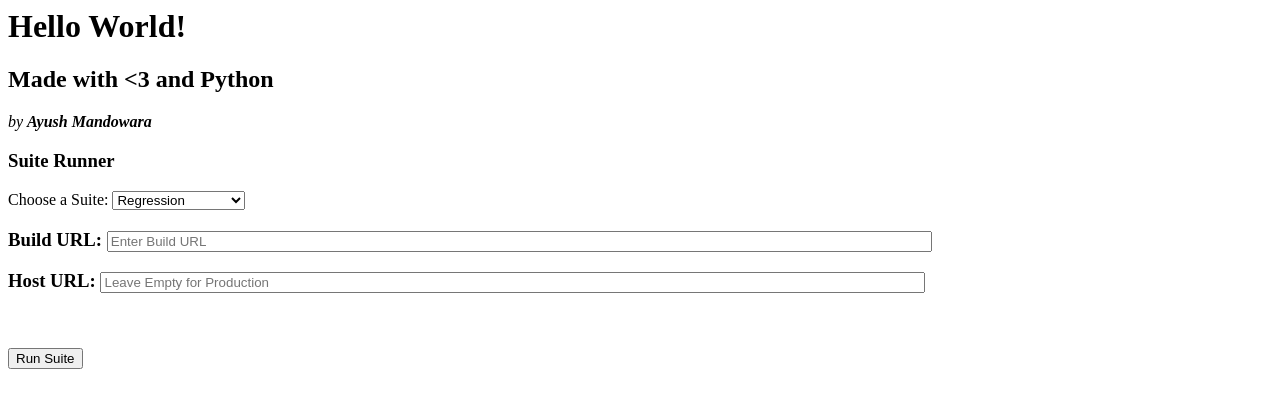
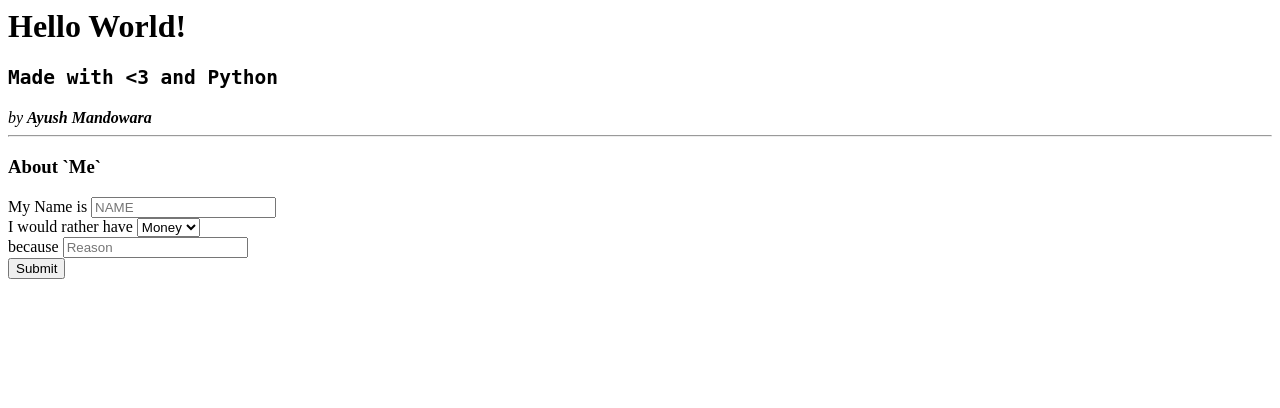
Before and after one commit to ayushxx7/flask_test, a Flask app: page /html_to_flask in a window 1280 px wide. Shown: the top 408 px of the page. Run offline with Flask 2, Linux system fonts and the light colour scheme.

Commit message:
refactoring: current state = breaking changes.

```diff
--- a/app.py
+++ b/app.py
@@ -46,19 +46,18 @@ def get_tweet_via_tweet_id(tweet_id='0'):
     return f"<h1>{tweet}</h1>"
 
 
-@app.route('/run', methods=['POST', 'GET']) # specificying POST is important, else you will get 'Method not allowed' error.
+@app.route('/run', methods=['POST','GET']) # specificying POST is important, else you will get 'Method not allowed' error.
 def run_suite_util():
+  return f'{request.form}'
+  print('request.form', request.form)
+  name = request.form['name'] # accessing variables from your form elements.
+  choice = request.form['dd'] # notice, we are using the "name" attribute to access the values.
+  reason = request.form['reason']
 
-  suite_name = request.form['suite'] # accessing variables from your form elements.
-  build_url = request.form['build_url'] # notice, we are using the "name" attribute to access the values.
-  host_url = request.form['host_url']
-
-  print('The Suite that is going to be triggered is:',suite_name)
-  print('The Suite that is going to be triggered is:',build_url)
-  print('The Suite that is going to be triggered is:',host_url)
-
-  example = [suite_name, build_url, host_url]
-  return render_template('jinja_to_html.html', example=example)
+  sentence = f'My name is {name} and I would rather have {choice} because {reason}'
+  return sentence
+  # example = [suite_name, build_url, host_url]
+  # return render_template('jinja_to_html.html', example=example)
 
 
 if __name__ == "__main__":
--- a/templates/content_to_flask.html
+++ b/templates/content_to_flask.html
@@ -1,35 +1,24 @@
 <h1> Hello World! </h1>
-<h2> Made with <3 and Python </h2>
-        <em>by <b>Ayush Mandowara</b></em>
-        <!-- enter your name instead of mine! -->
+<h2>
+  <pre>Made with &lt;3 and Python</pre>
+</h2>
+<em>by <b>Ayush Mandowara</b></em>
 
-        <div>
-            <div class="container text-left">
-                <h3> Suite Runner </h3>
-                <form id="my_form" action="/run" method="post">
-                    <!-- /run is the endpoint that will be triggered on form submission -->
+<hr>
 
-                    <!-- The "name" attribute is "key" for getting the form information from HTML to Python -->
-                    <div class="form-group">
-                        <label for="Suite">Choose a Suite:</label>
-                        <select id="suite" name="suite">
-                            <option value="regression">Regression</option>
-                            <option value="html_home">HTML Home Page</option>
-                        </select>
-                    </div>
-                    <div class="form-group">
-                        <h3>Build URL:
-                            <input type="text" name="build_url" placeholder="Enter Build URL" size="100"></input>
-                        </h3>
-                        <h3>Host URL:
-                            <input type="text" name="host_url" placeholder="Leave Empty for Production"
-                                size="100"></input>
-                        </h3>
-                        <br><br>
-                    </div>
-                    <div class="form-group">
-                        <button type="submit" value="Run" class="btn" name="submit_button">Run Suite</button>
-                    </div>
-                </form>
-            </div>
-        </div>
+<div>
+  <h3>About `Me`</h3>
+  <form action='/run' method='post'>
+    My Name is <input type="text" placeholder="NAME" name="name">
+    <br>
+    <label>I would rather have </label>
+    <select name="dd">
+      <option value="money">Money</option>
+      <option value="fame">Fame</option>
+    </select>
+    <br>
+    because <input type="text" placeholder="Reason" name="reason"></input>
+    <br>
+    <button type="submit">Submit</button>
+  </form>
+</div>
```
